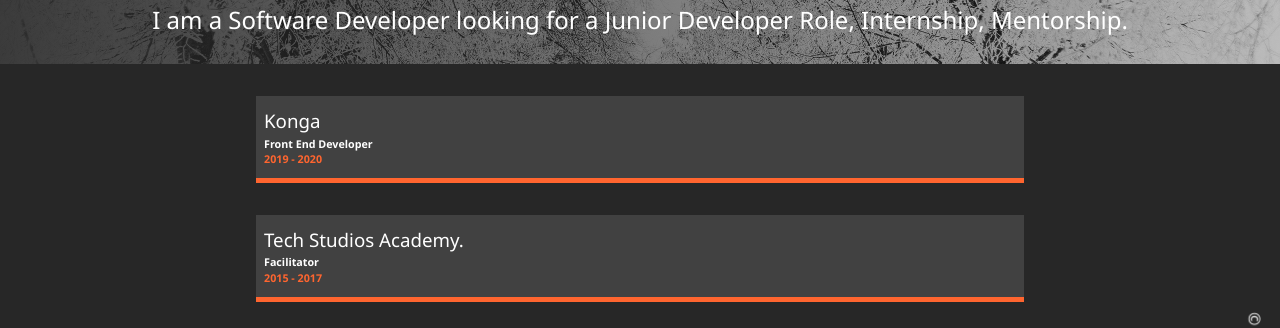
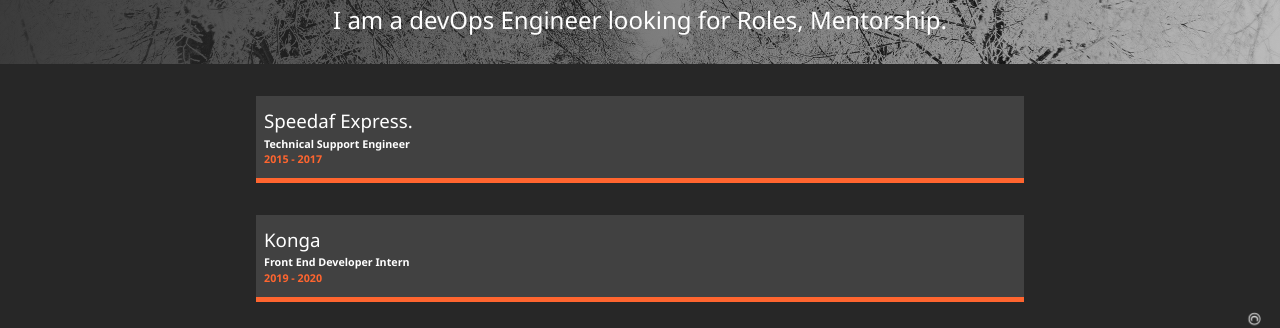
Before and after one commit to Orienta248/Portfolio, a plain HTML site: page about.html in a window 1280 px wide. Shown: the part 336-664 px from the top of the page. Drawn offline with Linux system fonts and the light colour scheme.

Commit message:
Made Changes to my Bio

```diff
--- a/about.html
+++ b/about.html
@@ -44,15 +44,20 @@
       <div class="about__bio-image">
         <div class="about__bio">
           <h2 class="text-secondary">BIO</h2>
-          <p>I am a Software Developer looking for a Junior Developer  Role, Internship, Mentorship.</p>
+          <p>I am a devOps Engineer looking for Roles, Mentorship.</p>
           <!-- <p>I currently work at Konga with some really fantastic people as a Front-end Developer.</p> -->
         </div>
       </div>
 
       <div class="jobs">
         <div class="jobs__job">
+          <h3>Speedaf Express.</h3>
+          <h6>Technical Support Engineer</h6>
+           <h6 class="text-secondary">2015 - 2017</h6>
+        </div>
+        <div class="jobs__job">
           <h3>Konga</h3>
-          <h6>Front End Developer</h6>
+          <h6>Front End Developer Intern</h6>
           <h6 class="text-secondary">2019 - 2020</h6>
           <!-- <p>Assisting in all forms of Development in all aspects of software design and coding.</p> -->
         </div>
@@ -62,11 +67,11 @@
           <h6>Online Manager</h6>
           <p>Reconciling customers dispute related issues online.</p>
         </div> -->
-        <div class="jobs__job">
+        <!-- <div class="jobs__job">
           <h3>Tech Studios Academy.</h3>
           <h6>Facilitator</h6>
            <h6 class="text-secondary">2015 - 2017</h6>
-        </div>
+        </div> -->
         <div class="jobs__job">
           <h3>Jopan Pharmaceuticals.</h3>
           <h6>IT Support</h6>
```
Also changed, not shown: contact.html (+1 -1 lines).
